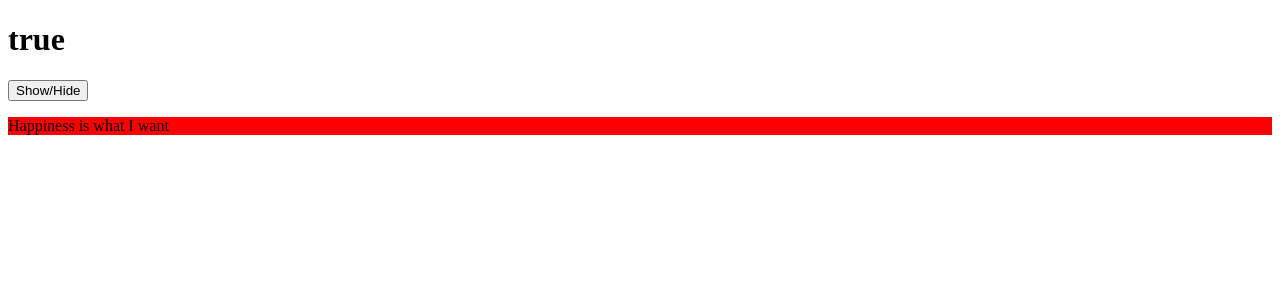
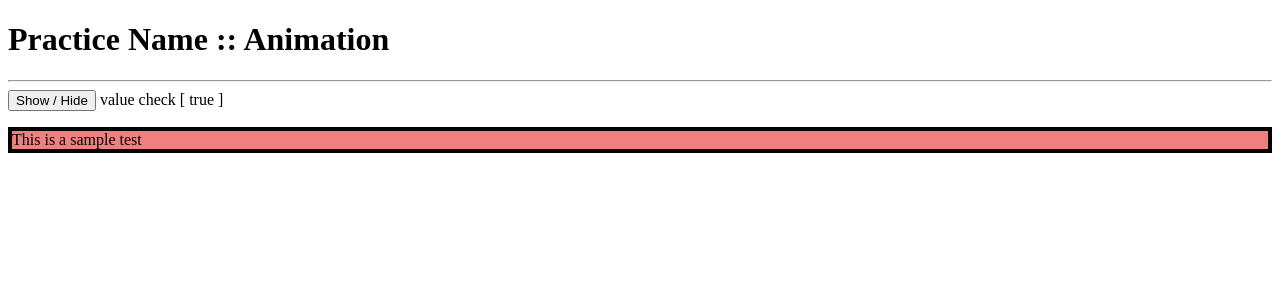
Before and after one commit to woobaik/vue_practice, a Vue app: page / in a window 1280 px wide. Shown: the top 300 px of the page. Built offline with nearby package versions, Linux system fonts and the light colour scheme.

Commit message:
Initialize the button app

```diff
--- a/src/App.vue
+++ b/src/App.vue
@@ -1,45 +1,33 @@
 <template>
   <div>
-    <h1>{{ happy }} </h1>
-    <button @click="happy = !happy">Show/Hide</button>
-    <br>
-    <transition name="fade">
-      <p class="para" v-if="happy">
-        Happiness is what I want
-      </p>
-    </transition>
+    <h1>Practice Name :: {{ title }}</h1>
 
+    <hr>
+    <button @click="show=!show">{{ button }}</button>
+     value check [ {{ show }} ]
+
+     <p v-if="show" class="sample">
+       This is a sample test
+     </p>
   </div>
+
 </template>
 
 <script>
 export default {
   data: function() {
     return {
-      happy: true
+      title: 'Animation',
+      button: 'Show / Hide',
+      show: true
     }
   }
 }
 </script>
 
 <style>
-  .para {
-    background-color: red;
-  }
-  .fade-enter {
-    opacity: 0;
-  }
-
-  .fade-enter-active {
-    transition: opacity 1s;
-  }
-
-  .fade-leave {
-
-  }
-
-  .fade-leave-active {
-    transition: opacity 1s;
-    opacity: 0
+  .sample {
+    background-color: lightcoral;
+    border: 4px solid black;
   }
 </style>
```
